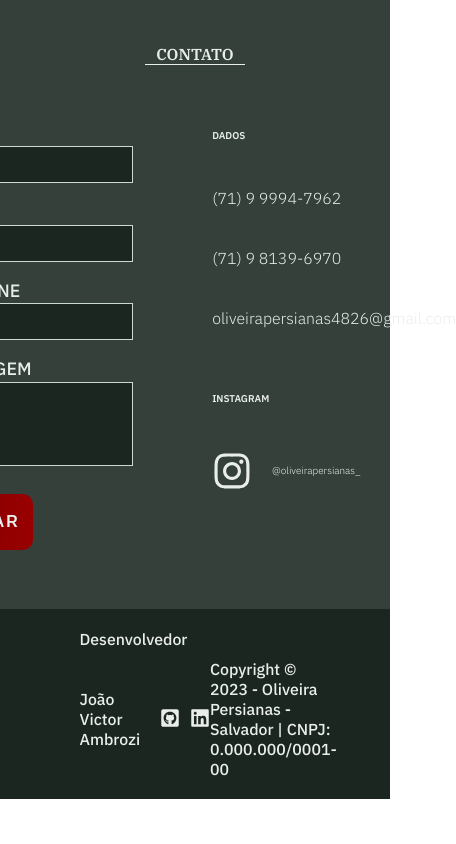
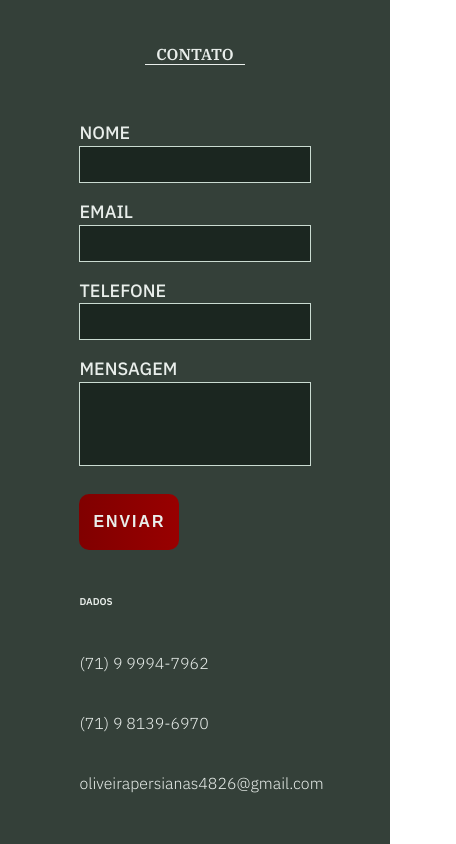
Before and after one commit to victorambrozi/oliveira-persianas, a Next.js app: page /about in a window 390 px wide. Shown: the part 1400-2244 px from the top of the page, 456 px wide, since content can reach past the window. Before the commit the page ends 2199 px from the top, so only its background shows below. Built offline with nearby package versions, Linux system fonts and the light colour scheme.

Commit message:
style: adiciona prop para responsividade

```diff
--- a/src/app/components/contact/ContactComponent.tsx
+++ b/src/app/components/contact/ContactComponent.tsx
@@ -20,8 +20,9 @@ const Content = styled.section`
     margin-top: 6rem;
 
     display: flex;
-    justify-content: center;
-    gap: 8rem;
+    justify-content: space-around;
+    flex-wrap: wrap;
+    gap: 4rem;
 `;
 const DataContact = styled.section`
 
--- a/src/app/components/footer/Footer.tsx
+++ b/src/app/components/footer/Footer.tsx
@@ -19,6 +19,8 @@ const Content = styled.div`
   display: flex;
   align-items: center;
   justify-content: space-between;
+  gap: 2rem;
+  flex-wrap: wrap;
 `;
 const AboutMe = styled.div`
   display: flex;
--- a/src/app/components/services/ServicesComponent.tsx
+++ b/src/app/components/services/ServicesComponent.tsx
@@ -50,10 +50,10 @@ const Button = styled.div`
 `;
 
 
-const ServicesComponent = () => {
+const ServicesComponent = ({ id }: { id: string }) => {
 
   return (
-    <Section>
+    <Section id={id}>
       <Subtitle color={colors.greySix}> Serviços </Subtitle>
       <Services />
       <Carrousel>
--- a/src/app/page.tsx
+++ b/src/app/page.tsx
@@ -122,7 +122,7 @@ export default function Home() {
         </Icon>
       </Intro>
       <ProductComponent />
-      <ServicesComponent />
+      <ServicesComponent id="services"/>
       <Break>
         <Text size={2.4}>
           Com mais de 20 anos de experiência no mercado. Podemos oferecer a melhor alternativa para o seu objetivo
--- a/src/app/styles/global.ts
+++ b/src/app/styles/global.ts
@@ -26,7 +26,8 @@ const GlobalStyle = createGlobalStyle`
 
   html {
     font-size: 62.10%;
-    font-family: ${sansFont.style.fontFamily}
+    font-family: ${sansFont.style.fontFamily};
+    scroll-behavior: smooth;
   }
 
   a {
```
